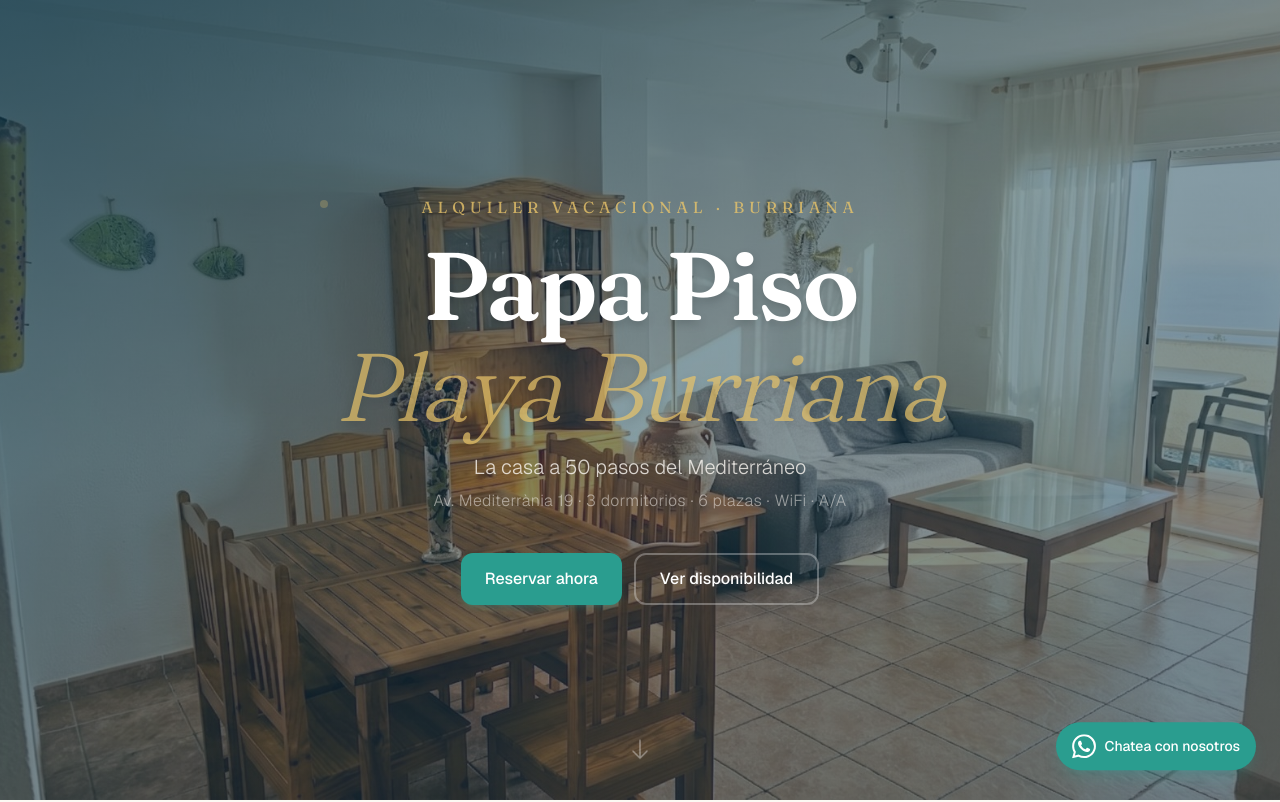
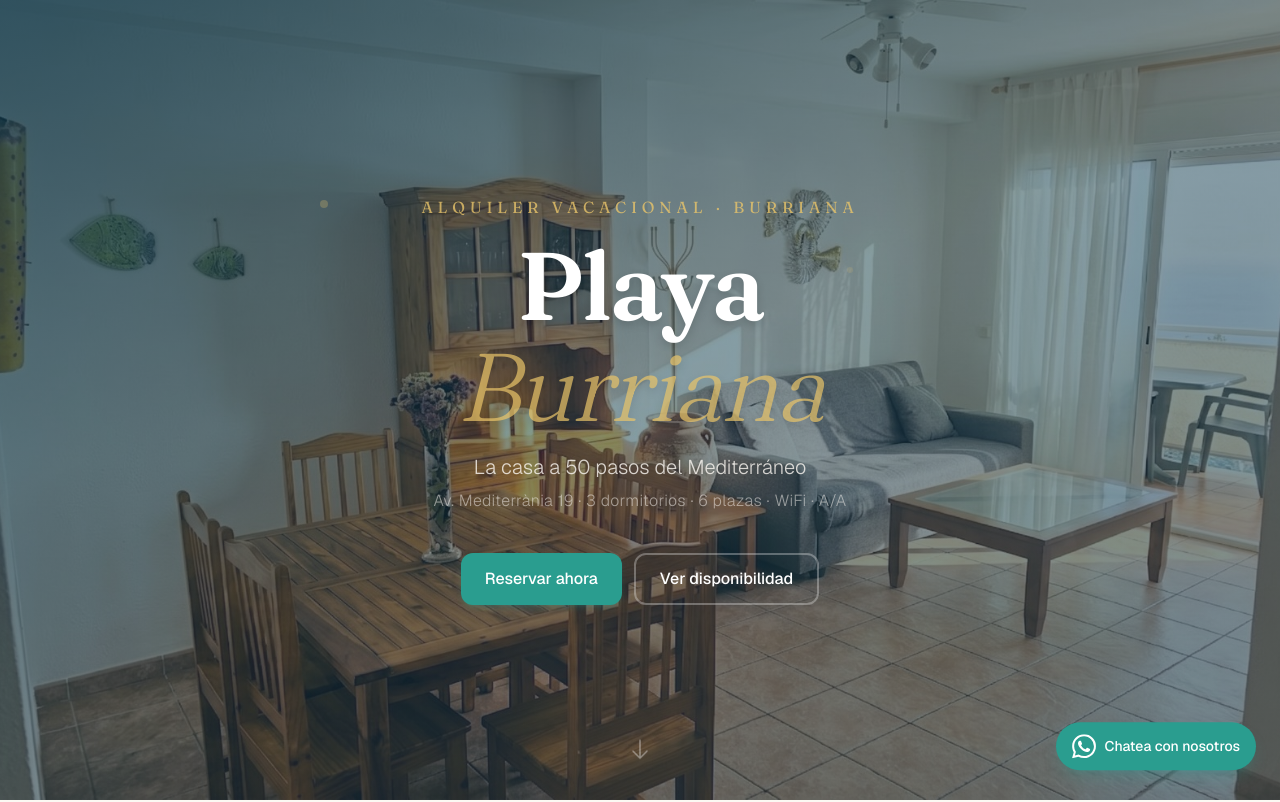
Before and after one commit to borjaquer/papapiso-burriana-web, a Next.js app: page / in a window 1280 px wide. Shown: the top 802 px of the page. Built offline with nearby package versions, Linux system fonts and the light colour scheme; no server answers.

Commit message:
fix: quitar 'Papa Piso' del H1 hero y limpiar mensaje WhatsApp

```diff
--- a/app/page.tsx
+++ b/app/page.tsx
@@ -48,9 +48,9 @@ export default function Home() {
               Alquiler vacacional · Burriana
             </p>
             <h1 className="font-display text-5xl md:text-7xl lg:text-8xl font-semibold mb-4 leading-[1.05] tracking-tight drop-shadow-lg">
-              Papa Piso
+              Playa
               <br />
-              <span className="font-light italic text-sun/70">Playa Burriana</span>
+              <span className="font-light italic text-sun/70">Burriana</span>
             </h1>
             <p className="text-lg md:text-xl mb-2 text-limestone/80 font-light max-w-xl mx-auto">
               La casa a 50 pasos del Mediterráneo
@@ -61,7 +61,7 @@ export default function Home() {
           </ScrollReveal>
 
           <div className="flex flex-wrap gap-3 justify-center">
-            <ActionButton variant="primary" action="whatsapp" message="Quiero reservar el Papa Piso para [fechas]. ¿Disponible?">
+            <ActionButton variant="primary" action="whatsapp" message="Hola, me interesa este apartamento en primera línea de Playa Burriana. ¿Podéis darme información?">
               Reservar ahora
             </ActionButton>
             <ActionButton variant="outline" action="calendar" className="!border-white/30 !text-white hover:!border-sun hover:!text-sun hover:!bg-white/10">
```
